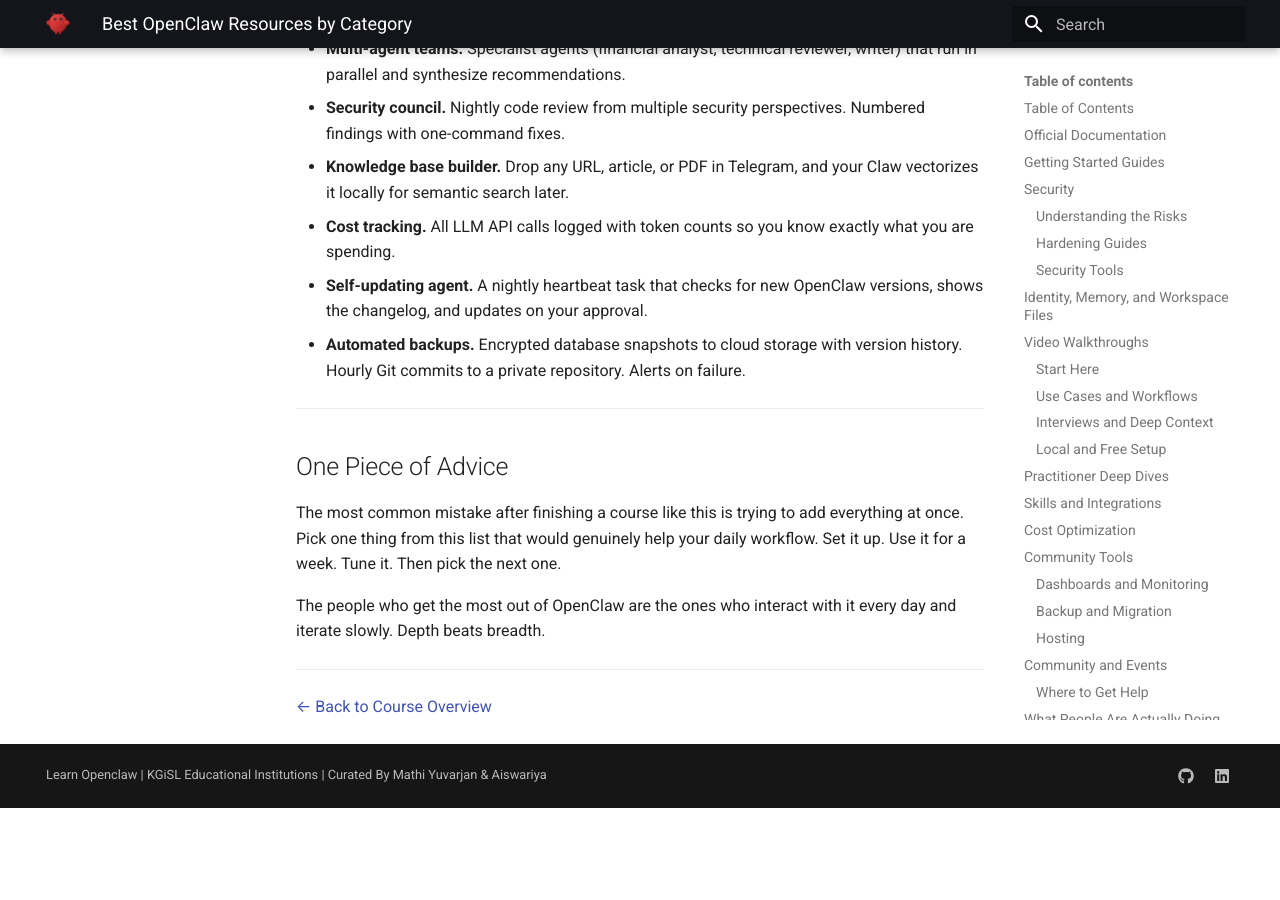
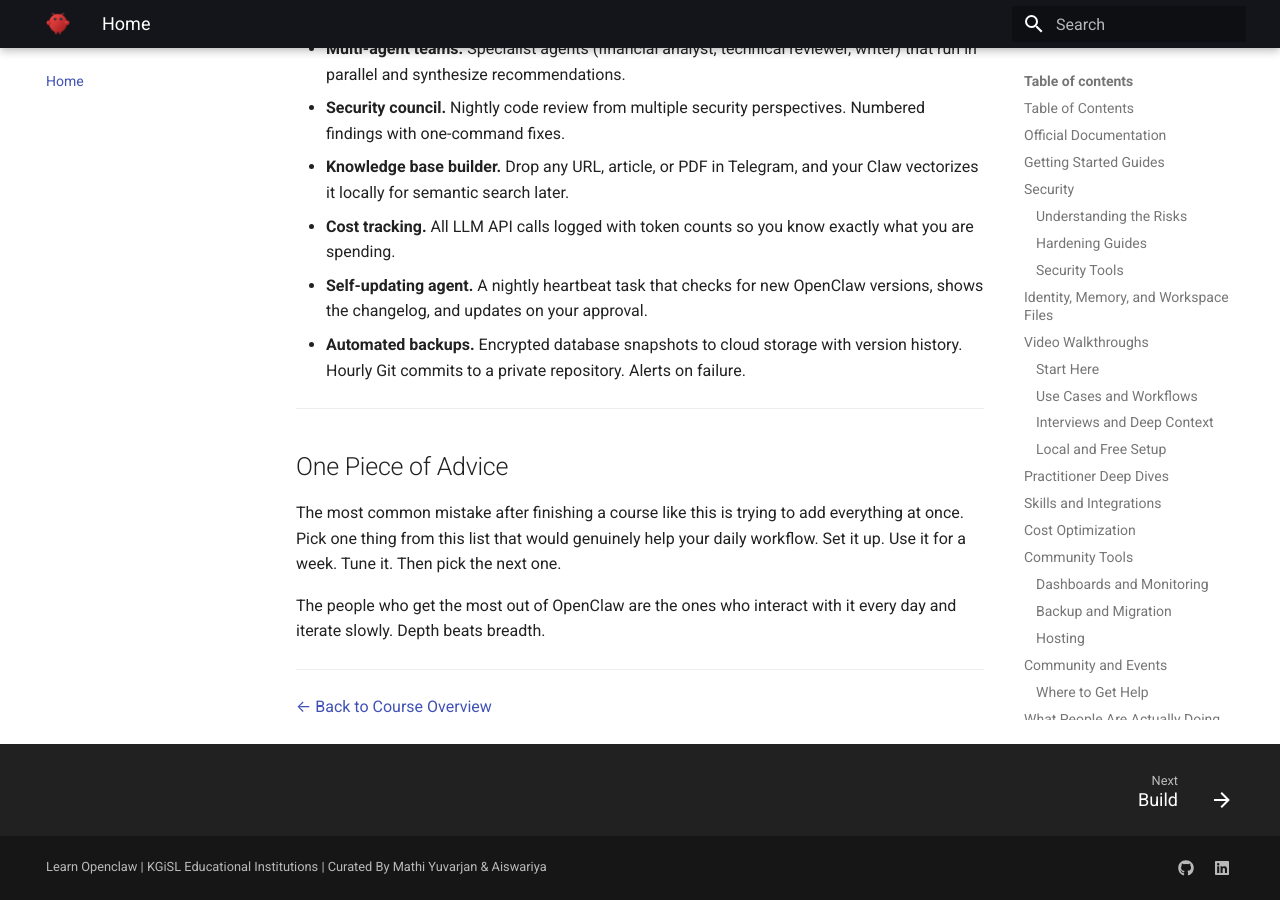
Before and after one commit to Mathi27/openclaw-playbook, an MkDocs documentation site: the page built from docs/index.md, in a window 1280 px wide and 900 px high, scrolled down 12178 px. Built offline with MkDocs 1.6.1 and Material for MkDocs 9.7.7, drawn with Linux system fonts in a browser that asks for light colours; the version menu is left out; before the commit the page ends 12986 px from its top, so only the background shows below that.

Commit message:
fix homepage + nav

```diff
--- a/mkdocs.yml
+++ b/mkdocs.yml
@@ -27,7 +27,7 @@
 copyright: "Learn Openclaw | KGiSL Educational Institutions | Curated By Mathi Yuvarjan & Aiswariya "
 
 nav:
-  - Home: best-openclaw-resources.md
+  - Home: index.md
   - OpenClaw:
       - DAY 01 - Install & Secure:
           - Build: days/day-01-install-secure/build.md
```
